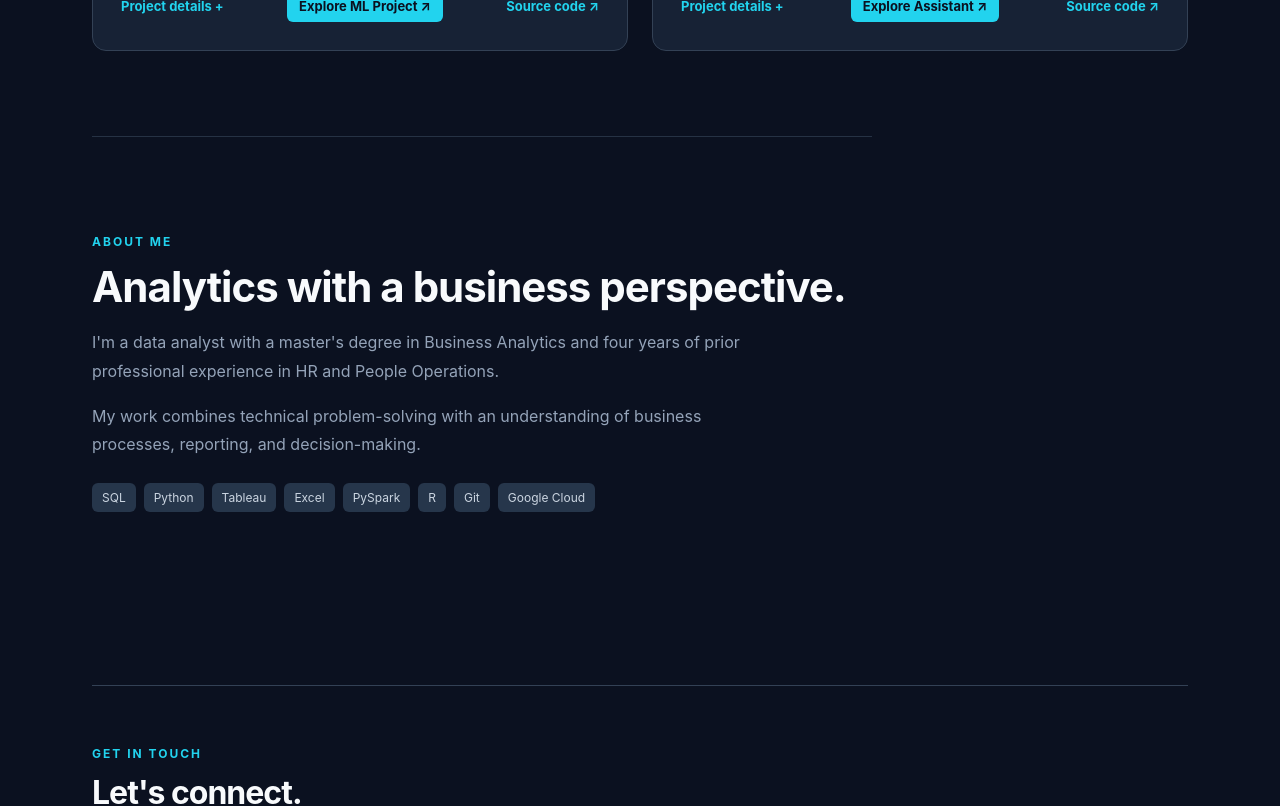
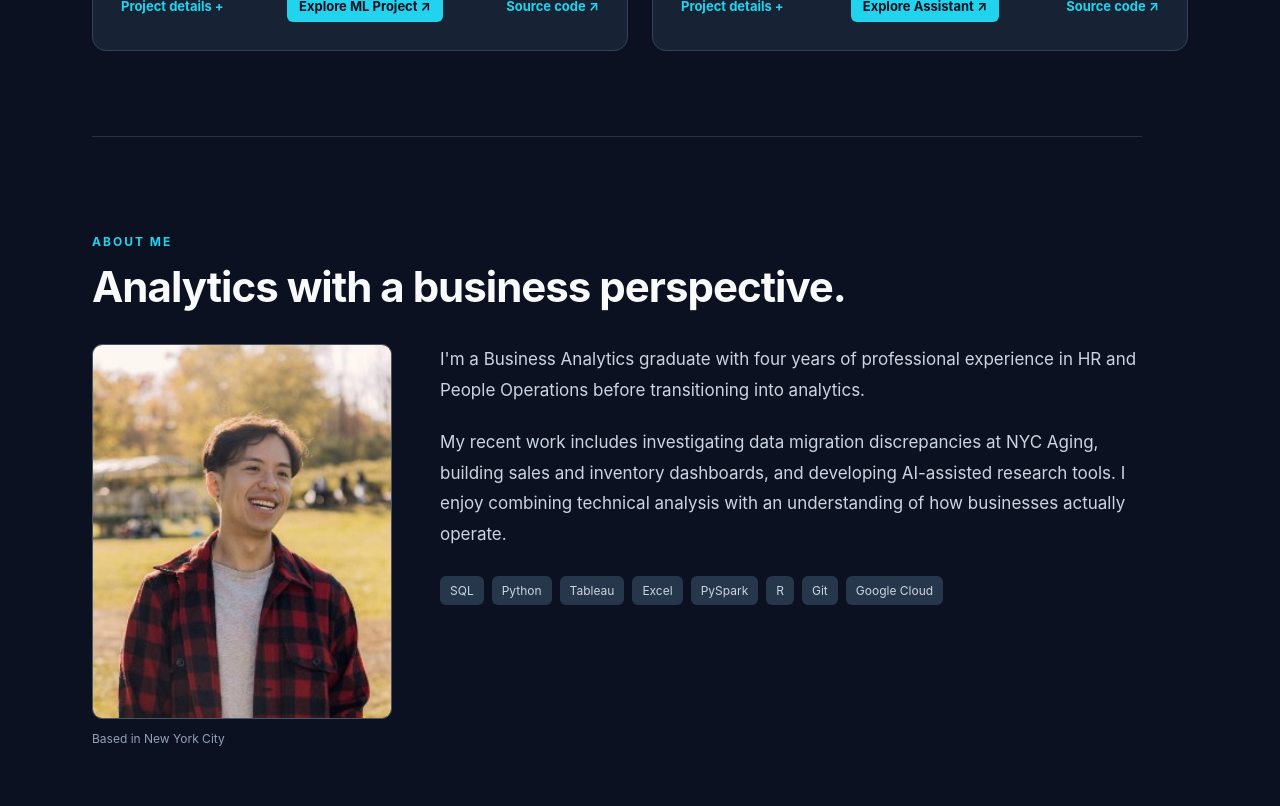
Before and after one commit to chentenchi/portfolio-website, a React (Vite) app: page / in a window 1280 px wide. Shown: the part 2300-3106 px from the top of the page. Built offline with nearby package versions, Linux system fonts and the light colour scheme.

Commit message:
Add About Me photo and update professional experience

```diff
--- a/src/App.css
+++ b/src/App.css
@@ -644,3 +644,68 @@ nav a:hover,
     object-position: center;
   }
 }
+
+/* About Me redesign */
+
+.about {
+  max-width: 1050px;
+}
+
+.about-layout {
+  display: grid;
+  grid-template-columns: minmax(0, 300px) minmax(0, 1fr);
+  align-items: start;
+  gap: 48px;
+  margin-top: 32px;
+}
+
+.about-portrait {
+  margin: 0;
+  min-width: 0;
+}
+
+.about-portrait img {
+  display: block;
+  width: 100%;
+  aspect-ratio: 4 / 5;
+  object-fit: cover;
+  object-position: center 25%;
+  border: 1px solid #475569;
+  border-radius: 10px;
+}
+
+.about-portrait figcaption {
+  margin-top: 12px;
+  color: #94a3b8;
+  font-size: 12px;
+}
+
+.about-copy {
+  min-width: 0;
+}
+
+.about-copy p {
+  margin: 0 0 22px;
+  color: #cbd5e1;
+  font-size: 17px;
+  line-height: 1.8;
+}
+
+.about-copy .tags {
+  margin-top: 26px;
+}
+
+@media (max-width: 760px) {
+  .about-layout {
+    grid-template-columns: 1fr;
+    gap: 28px;
+  }
+
+  .about-portrait {
+    max-width: 260px;
+  }
+
+  .about-copy p {
+    font-size: 16px;
+  }
+}
--- a/src/App.jsx
+++ b/src/App.jsx
@@ -298,29 +298,51 @@ function App() {
           </div>
         </section>
 
+
 <section id="about" className="section about">
   <p className="eyebrow">ABOUT ME</p>
   <h2>Analytics with a business perspective.</h2>
 
+  <div className="about-layout">
+    <figure className="about-portrait">
+      <img
+        src="/images/about-photo.jpg"
+        alt="Portrait of Tenchi Chen"
+        loading="lazy"
+      />
+      <figcaption>Based in New York City</figcaption>
+    </figure>
+
+    <div className="about-copy">
       <p>
-            I'm a data analyst with a master's degree in Business
-            Analytics and four years of prior professional experience
-            in HR and People Operations.
+        I'm a Business Analytics graduate with four years of
+        professional experience in HR and People Operations
+        before transitioning into analytics.
       </p>
 
       <p>
-            My work combines technical problem-solving with an
-            understanding of business processes, reporting, and
-            decision-making.
+        My recent work includes investigating data migration
+        discrepancies at NYC Aging, building sales and inventory
+        dashboards, and developing AI-assisted research tools.
+        I enjoy combining technical analysis with an understanding
+        of how businesses actually operate.
       </p>
 
       <div className="tags">
         {[
-              'SQL', 'Python', 'Tableau', 'Excel',
-              'PySpark', 'R', 'Git', 'Google Cloud',
+          'SQL',
+          'Python',
+          'Tableau',
+          'Excel',
+          'PySpark',
+          'R',
+          'Git',
+          'Google Cloud',
         ].map((skill) => (
           <span key={skill}>{skill}</span>
         ))}
+      </div>
+    </div>
   </div>
 </section>
 
--- a/src/Experience.jsx
+++ b/src/Experience.jsx
@@ -4,19 +4,27 @@ import './App.css'
 import { Link } from 'react-router-dom'
 
 const experience = [
+
 {
   category: 'Data Analytics',
   role: 'Data Intern',
   company: 'The Pep Room',
   dates: 'Jun 2026 – Aug 2026',
   summary:
-      'Developed an FDA-focused RAG solution and built Excel dashboards to analyze sales performance and business trends.',
-    skills: ['Python', 'RAG', 'Excel', 'Data Visualization'],
+    'Built Excel sales dashboards covering 18 products, supported inventory decisions, and contributed to an FDA-focused AI research tool.',
+  skills: [
+    'Excel',
+    'Power Query',
+    'Sales Analytics',
+    'Inventory Reporting',
+    'RAG',
+  ],
   details: [
-      'Contributed to a Retrieval-Augmented Generation solution that referenced FDA information to help verify peptide regulatory and approval status.',
-      'Analyzed sales and performance data in Excel and created dashboards to track trends and product-level performance.',
-      'Prepared and organized business data for reporting and analysis.'
-    ]
+    'Built Excel dashboards using PivotTables, XLOOKUP, SUMIFS and slicers to analyze 18 products with up to two years of sales history. The reporting helped guide inventory decisions as the estimated product-expiration rate decreased from 8.5% to 6.8%.',
+    'Identified weekly top-selling products and shared sales trends with the company to support inventory ordering and reduce the risk of stockouts.',
+    'Cleaned and reconciled sales exports using Power Query and Excel data-validation checks to improve reporting accuracy.',
+    'Supported development of an FDA-focused Retrieval-Augmented Generation (RAG) tool to research peptide approval and regulatory status.',
+  ],
 },
 {
   category: 'Data Analytics',
@@ -24,27 +32,40 @@ const experience = [
   company: 'NYC Department for the Aging',
   dates: 'Feb 2026 – May 2026',
   summary:
-      'Used SQL, Tableau and Excel to investigate data migration discrepancies, identify missing records and improve reporting accuracy.',
-    skills: ['SQL Server', 'Tableau', 'Tableau Prep', 'Excel'],
+    'Investigated a data migration using SQL Server and Tableau, identifying approximately 22 missing meal-service entries per day during the month reviewed.',
+  skills: [
+    'SQL Server',
+    'SSMS',
+    'Tableau',
+    'Tableau Prep',
+    'Data Validation',
+  ],
   details: [
-      'Used Tableau to analyze program and operational data and identify reporting and data-quality issues.',
-      'Compared records across systems during a data migration and identified missing information in reported meal-service data.',
-      'Used Tableau Prep Builder to clean and organize datasets for dashboards and presentations.'
-    ]
+    'Compared records from legacy and replacement systems using SQL Server Management Studio, identifying approximately 22 missing meal-service entries per day during the month reviewed.',
+    'Cleaned, joined and standardized data across 11 service categories using Tableau Prep Builder, then built Tableau analyses of meal-service trends and data quality.',
+    'Documented the discrepancies, presented supporting SQL and Tableau findings, and recommended manual reconciliation to improve annual reporting accuracy.',
+  ],
 },
+
 {
   category: 'HR & People Operations',
   role: 'People Coordinator',
   company: 'VML',
   dates: 'Nov 2023 – Jun 2024',
   summary:
-      'Managed HR operations across multiple North American business units, including employee data management, benefits administration and onboarding.',
-    skills: ['Workday', 'HRIS', 'Benefits', 'Onboarding'],
+    'Coordinated HR operations across multiple North American business units, managing employee records, benefits administration, and onboarding processes.',
+  skills: [
+    'Workday',
+    'HRIS',
+    'Benefits',
+    'Onboarding',
+    'HR Operations',
+  ],
   details: [
-      'Supported HR operations across multiple business units throughout North America.',
-      'Maintained employee information across Workday, Aloha, Index and Workfront.',
-      'Supported benefits requests and coordinated onboarding and offboarding for employees, contractors and temporary staff.'
-    ]
+    'Maintained employee information across Workday, Aloha, Index, and Workfront, supporting accurate HR records and day-to-day operations.',
+    'Coordinated onboarding and offboarding for employees, contractors, and temporary staff across multiple business units.',
+    'Supported benefits administration and employee requests while working with HR teams across North America.',
+  ],
 },
 {
   category: 'HR & People Operations',
@@ -52,13 +73,19 @@ const experience = [
   company: 'Purpose Campaigns',
   dates: 'Apr 2021 – Feb 2023',
   summary:
-      'Supported global recruitment and HR operations, maintained employee records for over 200 employees and analyzed workforce data for reporting.',
-    skills: ['Namely', 'Greenhouse', 'Recruiting', 'HR Reporting'],
+    'Supported global recruitment and HR operations, maintained records for more than 200 employees, and prepared recurring workforce reports.',
+  skills: [
+    'Namely',
+    'Greenhouse',
+    'Recruiting',
+    'HR Reporting',
+    'HRIS',
+  ],
   details: [
-      'Supported recruiting across the US, EMEA, Brazil, India and Australia using Greenhouse and employer-of-record platforms.',
-      'Maintained the Namely HRIS for more than 200 global employees and produced recurring reports and audits.',
-      'Supported onboarding, benefits enrollment and employment documentation across multiple geographies.'
-    ]
+    'Coordinated recruitment across the US and international teams, using Greenhouse to support hiring and candidate management.',
+    'Maintained HRIS records for more than 200 global employees in Namely and prepared recurring HR reports and audits.',
+    'Supported onboarding, benefits enrollment, and employee documentation across multiple geographic regions.',
+  ],
 },
   {
     category: 'HR & People Operations',
```
Also changed, not shown: public/images/about-photo.jpg (added). Lines whose indentation alone changed are shown as unchanged.
